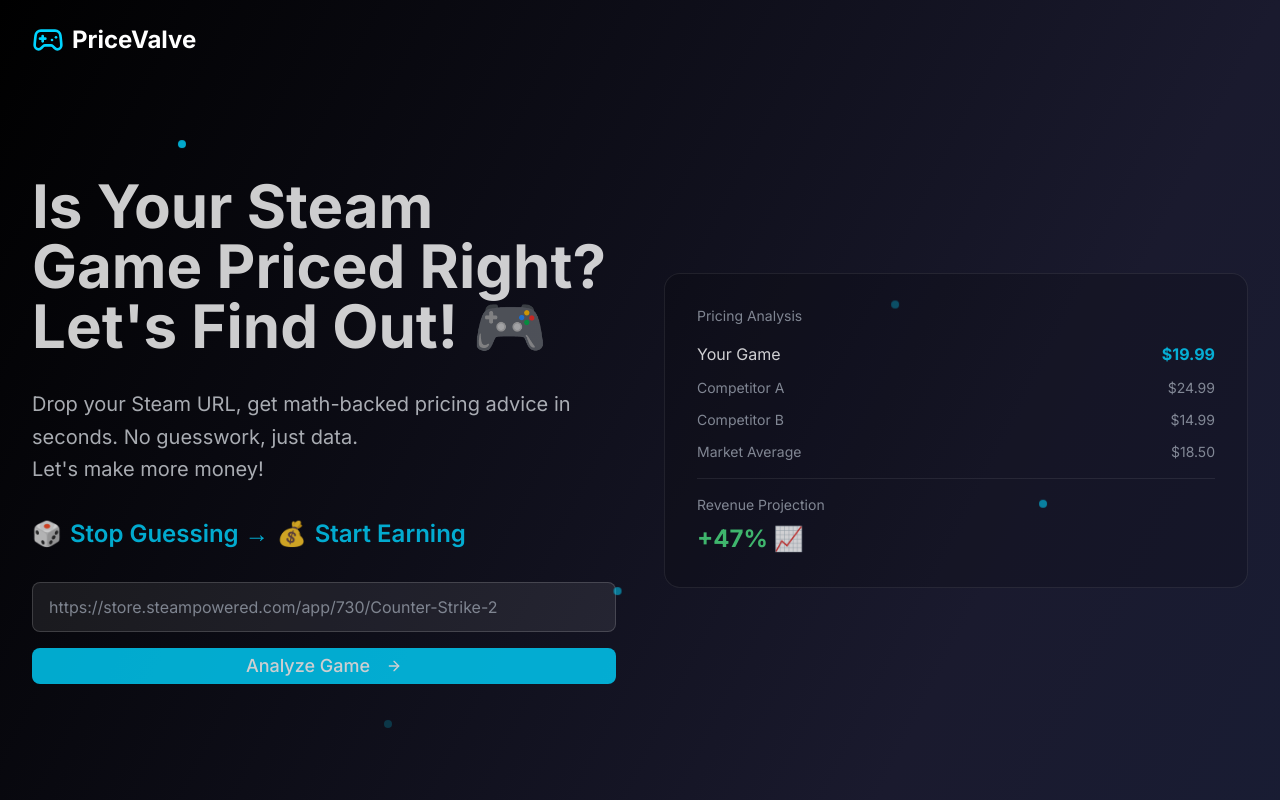
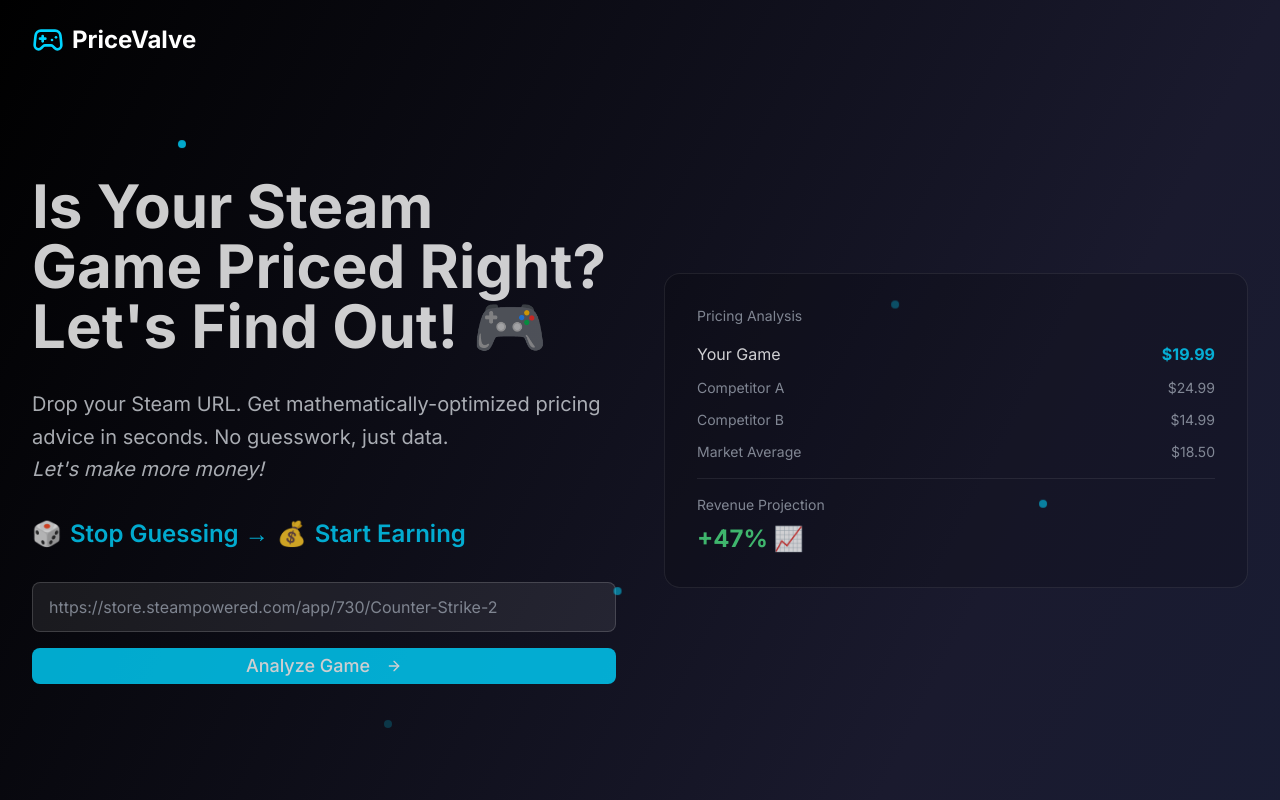
Before and after one commit to rick-mingyu-liu/PriceValve, a Next.js app in the folder frontend/: page / in a window 1280 px wide. Shown: the top 800 px of the page. Built offline with nearby package versions, Linux system fonts and the light colour scheme.

Commit message:
more polish on frontend text

```diff
--- a/frontend/src/app/page.tsx
+++ b/frontend/src/app/page.tsx
@@ -123,10 +123,11 @@ export default function HomePage() {
               transition={{ duration: 0.8, delay: 0.4 }}
               className="text-xl text-gray-300 leading-relaxed"
             >
-              Drop your Steam URL, get math-backed pricing advice in seconds.
+              Drop your Steam URL.
+              Get mathematically-optimized pricing advice in seconds.
               No guesswork, just data.
               <br />
-              Let's make more money!
+              <span className="italic">Let's make more money!</span>
             </motion.p>
 
             <motion.div
```
